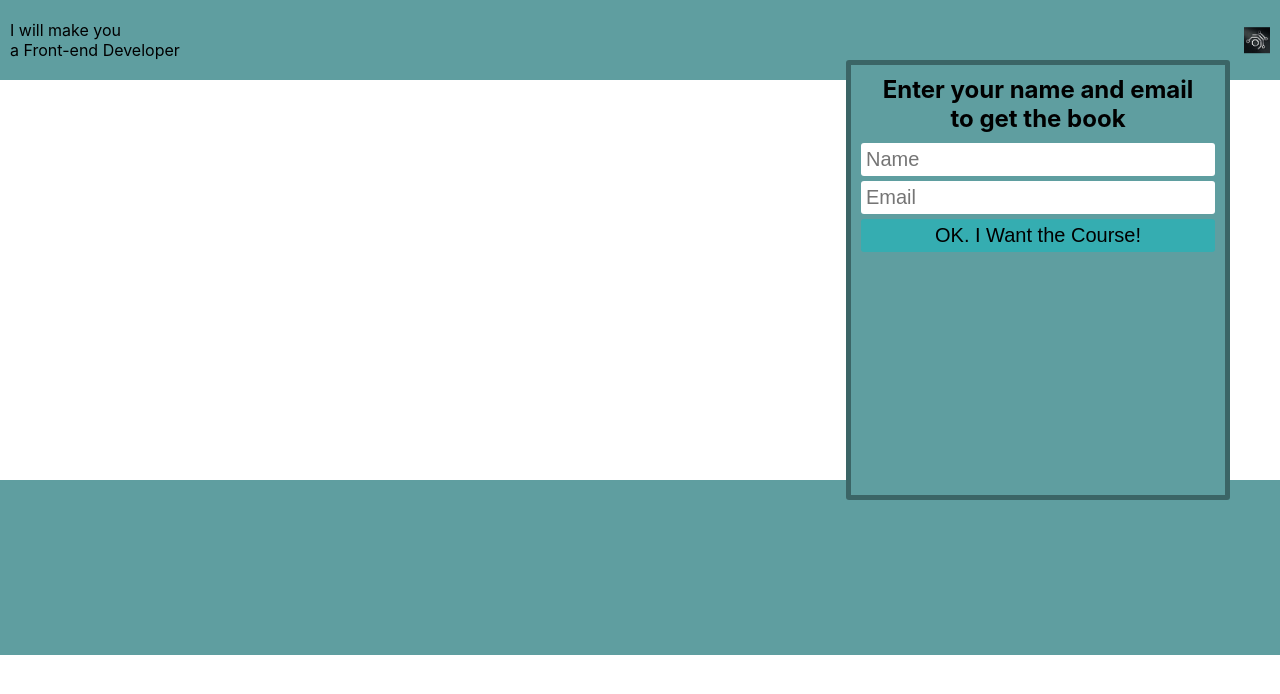
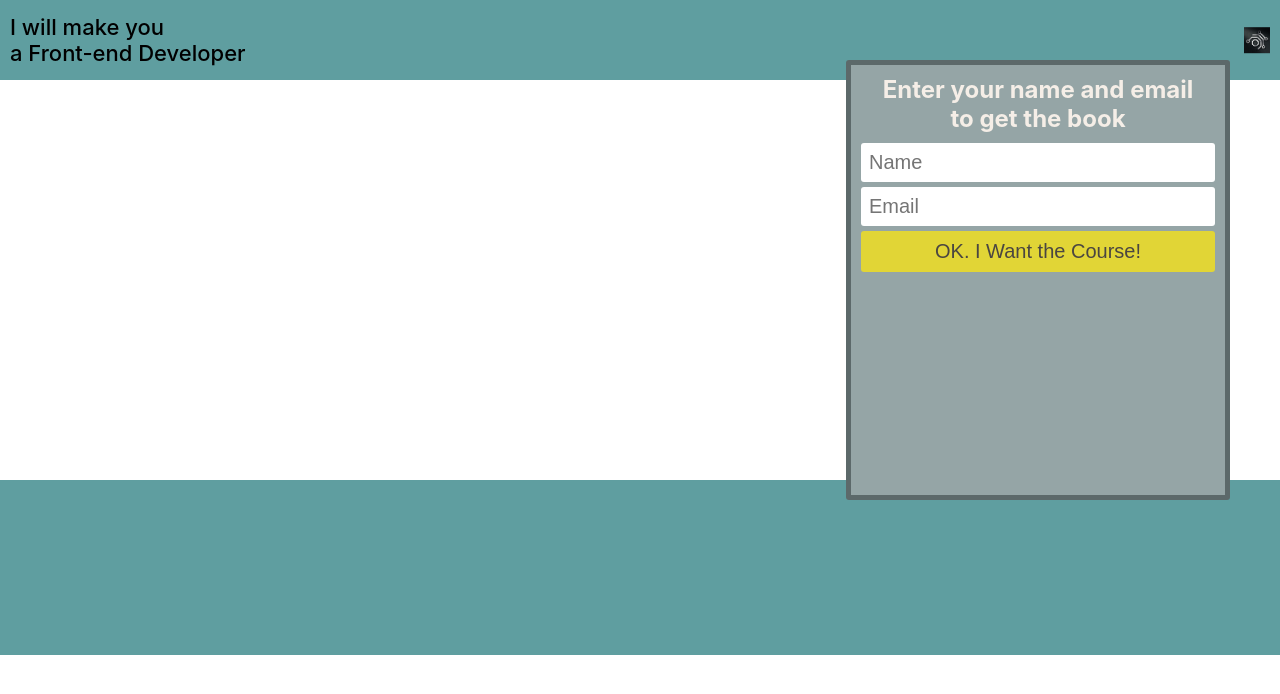
Before and after one commit to derkmal/1landingfrontend, a React (Create React App) app: page / in a window 1280 px wide. Shown: the top 694 px of the page. Built offline with nearby package versions, Linux system fonts and the light colour scheme.

Commit message:
10-11 21:29hs

```diff
--- a/src/components/Center.css
+++ b/src/components/Center.css
@@ -21,7 +21,7 @@
     height: 440px;
     border: 5px solid rgba(5, 16, 16, 0.4);
     border-radius: 3px;
-    background-color: cadetblue;
+    background-color: rgb(149, 165, 166);
     top: 50%;
     float: right;
     right: 50px;
@@ -37,11 +37,12 @@
 .form-container h2 {
     text-align: center;
     margin-bottom: 10px;
+    color: rgb(245, 238, 231);
 }
 
 input[type=text] {
     width: 100%;
-    padding: 5px;
+    padding: 8px;
     margin-bottom: 5px;
     border: none;
     border-radius: 3px;
@@ -51,16 +52,17 @@ input[type=text] {
 
 input[type=submit] {
     width: 100%;
-    padding: 5px;
+    padding: 9px;
     cursor: pointer;
+    color: rgb(74, 70, 65);
     border: none;
     border-radius: 3px;
     font-size: 20px;
-    background-color: rgb(53, 173, 177);
+    background-color: rgb(225, 213, 54);
 }
 
 input[type=submit]:hover {
-    background-color: rgb(39, 138, 142);
+    background-color: rgb(40, 123, 134);
 }
 
 input[type=submit]:active {
--- a/src/components/Header.css
+++ b/src/components/Header.css
@@ -18,6 +18,8 @@ header {
 
 header .firstMessage p {
     position: absolute;
+    font-size: 22px;
+    font-weight: 500;
     top: 50%;
     transform: translateY(-50%);
 }
```
